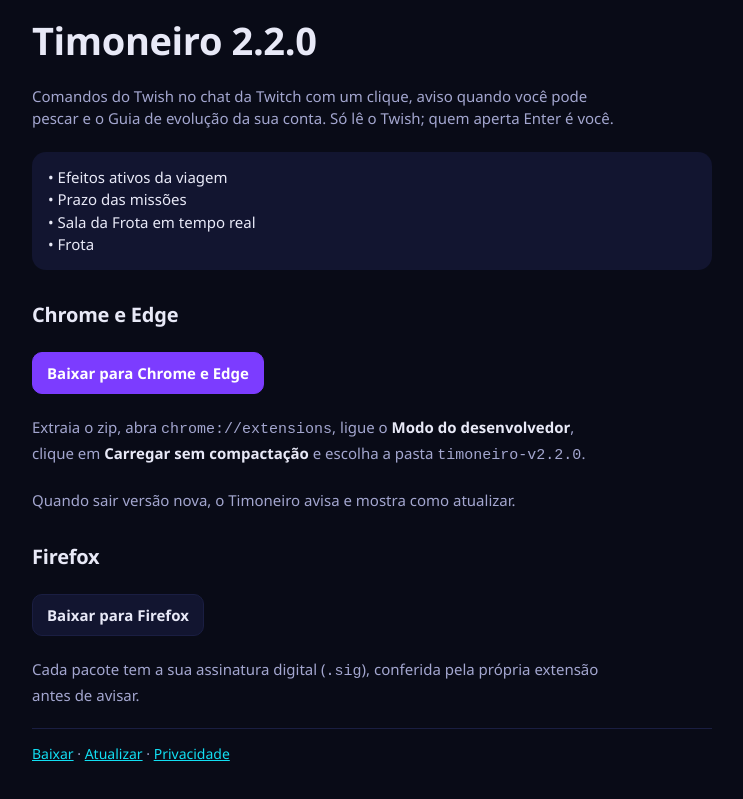
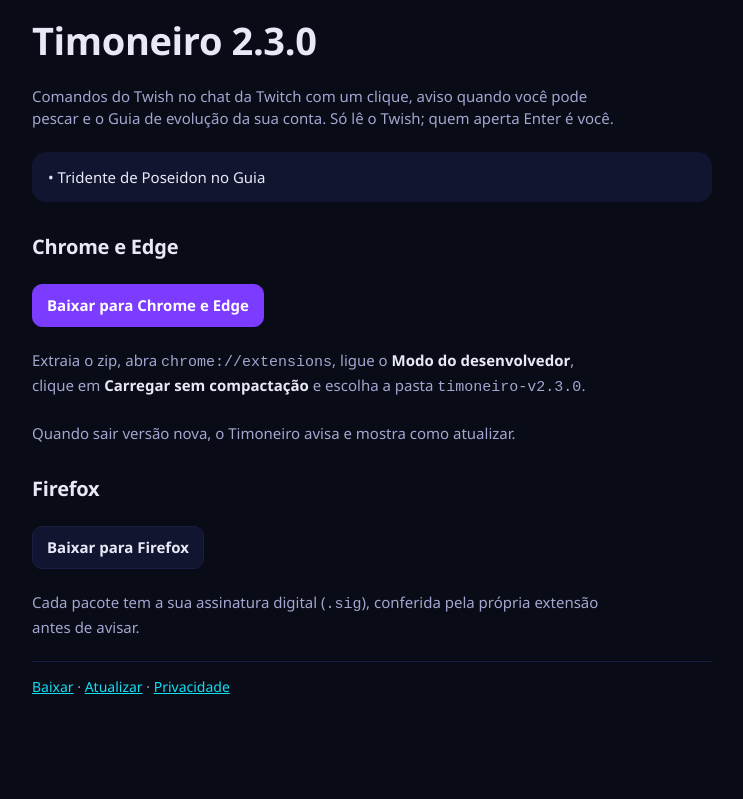
Before and after one commit to ped0071/timoneiro-releases, a plain HTML site: page index.html in a window 1280 px wide. Shown: the part 83-882 px from the top of the page, without its empty margins (268-1011 px from the left). After the commit the page ends 844 px from the top, so only its background shows below. Drawn offline with Linux system fonts and the light colour scheme.

Commit message:
Timoneiro 2.3.0

```diff
--- a/index.html
+++ b/index.html
@@ -1,21 +1,18 @@
 <!doctype html>
 <html lang="pt-BR"><head><meta charset="utf-8"><meta name="viewport" content="width=device-width, initial-scale=1">
-<title>Timoneiro 2.2.0</title><link rel="stylesheet" href="estilo.css"><link rel="icon" href="timoneiro-logo.png"></head>
+<title>Timoneiro 2.3.0</title><link rel="stylesheet" href="estilo.css"><link rel="icon" href="timoneiro-logo.png"></head>
 <body><main>
 <header class="topo"><a href="./"><img src="timoneiro-logo.png" alt="" width="40" height="40"></a><span>Timoneiro</span></header>
 
-<h1>Timoneiro 2.2.0</h1>
+<h1>Timoneiro 2.3.0</h1>
 <p>Comandos do Twish no chat da Twitch com um clique, aviso quando você pode pescar e o Guia de evolução da sua conta. Só lê o Twish; quem aperta Enter é você.</p>
-<div class="notas">• Efeitos ativos da viagem
-• Prazo das missões
-• Sala da Frota em tempo real
-• Frota</div>
+<div class="notas">• Tridente de Poseidon no Guia</div>
 <h2>Chrome e Edge</h2>
-<div class="baixar"><a class="btn btn-primary" href="timoneiro-v2.2.0.zip">Baixar para Chrome e Edge</a></div>
-<p>Extraia o zip, abra <code>chrome://extensions</code>, ligue o <strong>Modo do desenvolvedor</strong>, clique em <strong>Carregar sem compactação</strong> e escolha a pasta <code>timoneiro-v2.2.0</code>.</p>
+<div class="baixar"><a class="btn btn-primary" href="timoneiro-v2.3.0.zip">Baixar para Chrome e Edge</a></div>
+<p>Extraia o zip, abra <code>chrome://extensions</code>, ligue o <strong>Modo do desenvolvedor</strong>, clique em <strong>Carregar sem compactação</strong> e escolha a pasta <code>timoneiro-v2.3.0</code>.</p>
 <p>Quando sair versão nova, o Timoneiro avisa e mostra como atualizar.</p>
 <h2>Firefox</h2>
-<div class="baixar"><a class="btn" href="timoneiro-firefox-v2.2.0.zip">Baixar para Firefox</a></div>
+<div class="baixar"><a class="btn" href="timoneiro-firefox-v2.3.0.zip">Baixar para Firefox</a></div>
 <p>Cada pacote tem a sua assinatura digital (<code>.sig</code>), conferida pela própria extensão antes de avisar.</p>
 <footer><a href="./">Baixar</a> · <a href="atualizar.html">Atualizar</a> · <a href="privacidade.html">Privacidade</a></footer>
 </main></body></html>
```
Also changed, not shown: latest.json (+10 -10 lines), 8 other files.
